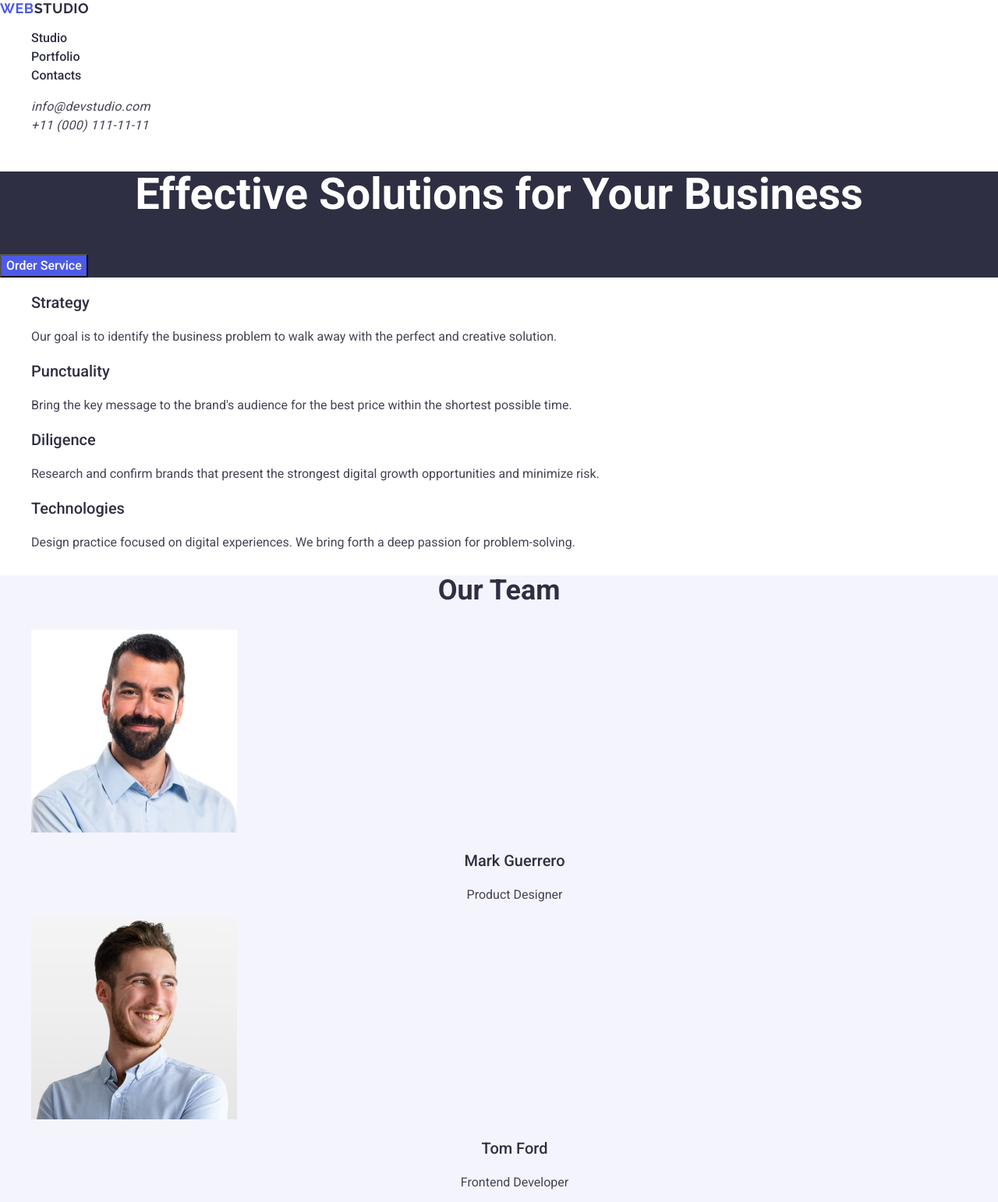
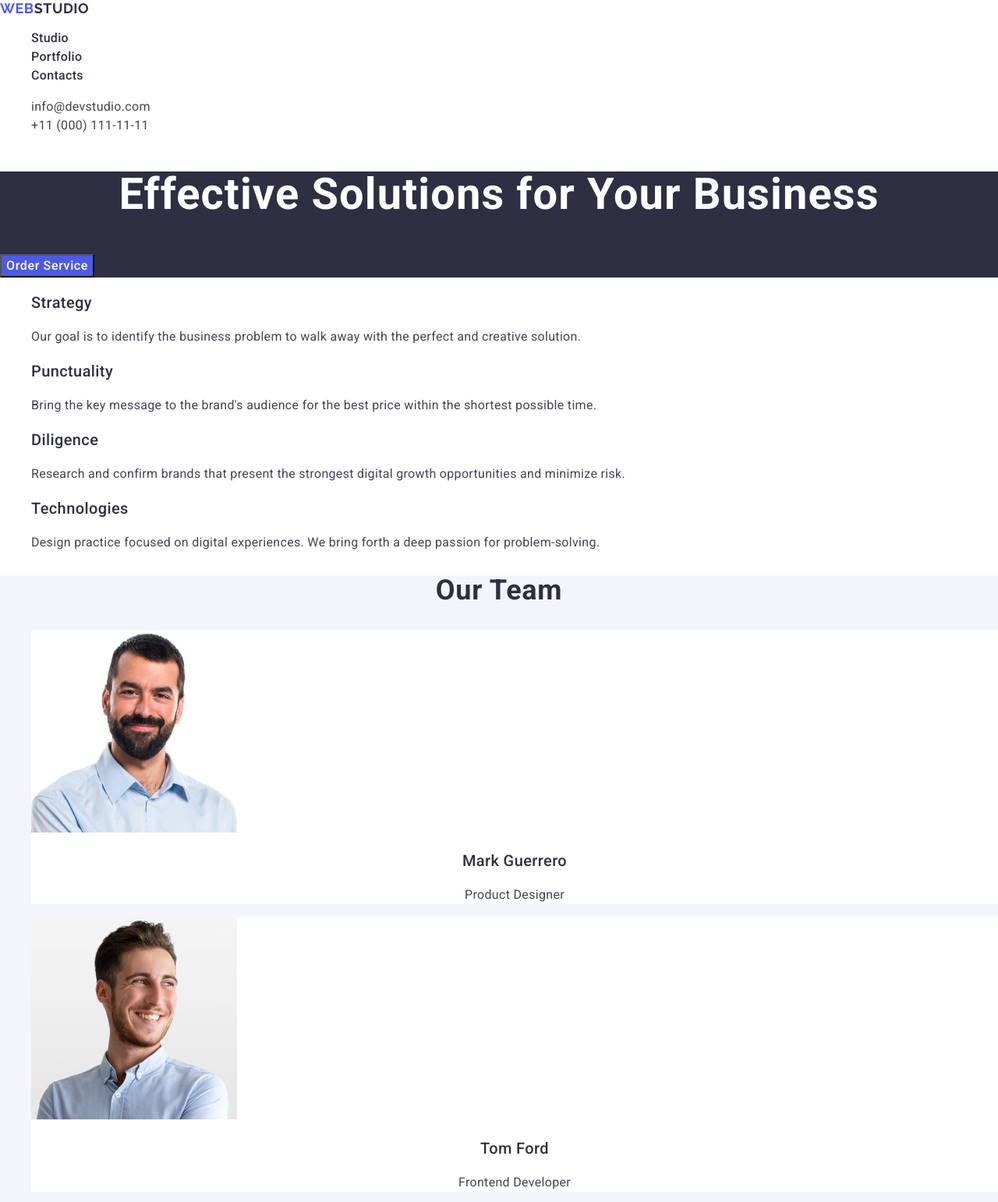
Before and after one commit to Yelizaveta-S/goit-markup-hw-02, a plain HTML site: page index.html in a window 1280 px wide. Shown: the top 1542 px of the page at 78% size. Drawn offline with nearby package versions, Linux system fonts and the light colour scheme.

Commit message:
edit main pag

```diff
--- a/css/styles.css
+++ b/css/styles.css
@@ -1,7 +1,8 @@
 body {
     font-family: "Roboto", sans-serif;
-    letter-spacing: 0.02;
-    color: #2e2f42;
+    letter-spacing: 0.02em;
+    color: #434455;
+    background-color: #FFFFFF;
 }
 
 .logo {
@@ -11,12 +12,12 @@ body {
     line-height: 1.17;
     letter-spacing: 0.03em;
     text-transform: uppercase;
-    color: #2e2f42;
+    color: #4d5ae5;
     text-decoration: none;
 }
 
 .logo span {
-    color: #4d5ae5;
+    color: #2e2f42;
 }
 
 footer .logo {
@@ -27,7 +28,7 @@ footer .logo {
     font-weight: 500;
     font-size: 16px;
     line-height: 1.5;
-    letter-spacing: 0.02;
+    letter-spacing: 0.02em;
     color: #2e2f42;
     text-decoration: none;
 }
@@ -40,16 +41,24 @@ header .nav:active {
     text-decoration: underline;
 }
 
-.adress {
+.address {
+    font-style: normal;
+}
+
+.address-a {
+    color: #434455;
     font-size: 16px;
     line-height: 1.5;
     letter-spacing: 0.02em;
-    color: #434455;
     text-decoration: none;
 }
 
-.adress:hover {
+.address-a:hover {
     color: #404BBF;
+}
+
+.address-a:focus {
+    color: #404bbf;
 }
 
 /* main */
@@ -62,22 +71,22 @@ header .nav:active {
     font-weight: 700;
     font-size: 56px;
     line-height: 1.07;
-    letter-spacing: 0.02;
+    letter-spacing: 0.02em;
     text-align: center;
     color: #fff;
 }
 
-.order {
+.button-order {
     font-weight: 500;
     font-size: 16px;
     line-height: 1.5;
-    letter-spacing: 0.04;
+    letter-spacing: 0.04em;
     color: #fff;
     cursor: pointer;
     background-color: #4d5ae5;
 }
 
-.order:hover {
+.button-order:hover {
     background-color: #404BBF;
 }
 
@@ -102,11 +111,15 @@ li {
     background-color: #f4f4fd;
 }
 
+.team {
+    background-color: #FFFFFF
+}
+
 .second-title {
     font-weight: 500;
     font-size: 20px;
     line-height: 1.2;
-    letter-spacing: 0.02;
+    letter-spacing: 0.02em;
     color: #2e2f42;
 }
 
@@ -114,22 +127,37 @@ li {
     font-size: 16px;
     line-height: 1.5;
     letter-spacing: 0.02;
-    color: #434455;
 }
 
 .title {
     font-weight: 700;
     font-size: 36px;
     line-height: 1.11;
-    letter-spacing: 0.02;
+    letter-spacing: 0.02em;
     text-align: center;
     color: #2e2f42;
+    text-transform: capitalize;
 }
 
 .heroes {
     text-align: center;
 }
 
+.section-footer {
+    background: #2e2f42;
+    color: #F4F4FD;
+    line-height: 1.5;
+    letter-spacing: 0.02em;
+}
+
 .footer-text {
     color: #f4f4fd;
 }
+
+footer .logo {
+    color: #4d5ae5;
+}
+
+footer .footer-span {
+    color: #f4f4fd;
+}
--- a/index.html
+++ b/index.html
@@ -18,7 +18,7 @@
     <header>
 
         <nav>
-            <a class="logo" href="./index.html"><span>Web</span>Studio</a>
+            <a class="logo" href="./index.html">Web<span>Studio</span></a>
             <ul>
                 <li>
                     <a class="nav" href="#studio">Studio</a>
@@ -32,13 +32,13 @@
             </ul>
         </nav>
 
-        <address>
+        <address class="address">
             <ul>
                 <li>
-                    <a class="adress" href="mailto:info@devstudio.com">info@devstudio.com</a>
+                    <a class="address-a" href="mailto:info@devstudio.com">info@devstudio.com</a>
                 </li>
                 <li>
-                    <a class="adress" href="tel:+110001111111">+11 (000) 111-11-11</a>
+                    <a class="address-a" href="tel:+110001111111">+11 (000) 111-11-11</a>
                 </li>
             </ul>
         </address>
@@ -49,7 +49,7 @@
 
         <section class="sections">
             <h1 class="main-title">Effective Solutions for Your Business</h1>
-            <button type="button" class="order">Order Service</button>
+            <button type="button" class="button-order">Order Service</button>
         </section>
 
         <section>
@@ -86,7 +86,7 @@
         <section class="hero">
             <h2 class="title">Our Team</h2>
             <ul>
-                <li>
+                <li class="team">
                     <img src="./images/img.jpg"
                     alt="Portret of Mark Guerrero"
                     width="264"
@@ -94,7 +94,7 @@
                     <h3 class="second-title heroes">Mark Guerrero</h3>
                 <p class="text heroes">Product Designer</p>
                 </li>
-                <li>
+                <li class="team">
                     <img src="./images/img-1.jpg"
                     alt="Portreit of Tom Ford"
                     width="264"
@@ -102,7 +102,7 @@
                     <h3 class="second-title heroes">Tom Ford</h3>
                     <p class="text heroes">Frontend Developer</p>
                 </li>
-                <li>
+                <li class="team">
                     <img src="./images/img-2.jpg"
                     alt="Portreit of Camila Garcia"
                     width="264"
@@ -110,7 +110,7 @@
                     <h3 class="second-title heroes">Camila Garcia</h3>
                     <p class="text heroes">Marketing</p>
                 </li>
-                <li>
+                <li class="team">
                     <img src="./images/img-3.jpg"
                     alt="Portreit of Daniel Wilson"
                     width="264"
@@ -179,8 +179,8 @@
     </main>
 
 
-    <footer class="sections">
-        <a class="logo" href="./index.html"><span>Web</span>Studio</a>
+    <footer class="section-footer">
+        <a class="logo" href="./index.html">Web<span class="footer-span">Studio</span></a>
         <p class="text footer-text">
             Increase the flow of customers and sales for your business with digital marketing & growth solutions.
         </p>
```
